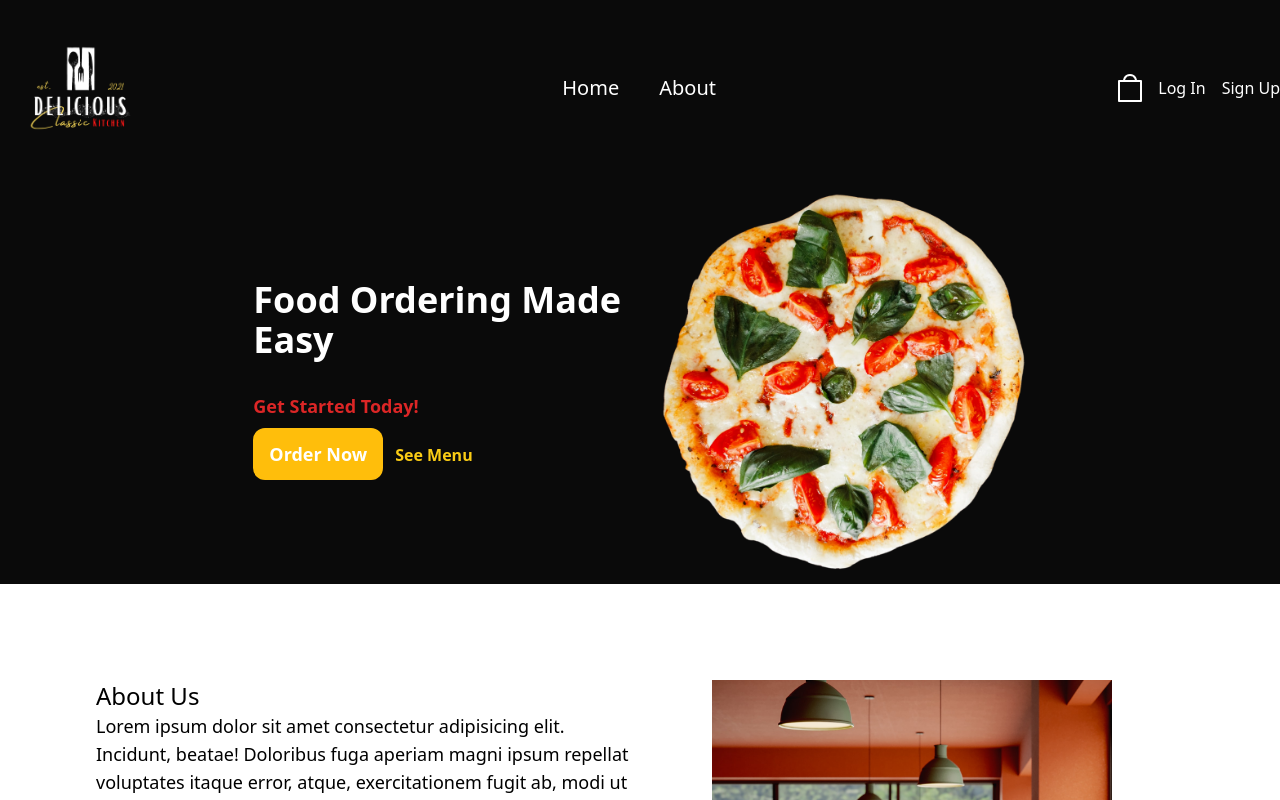
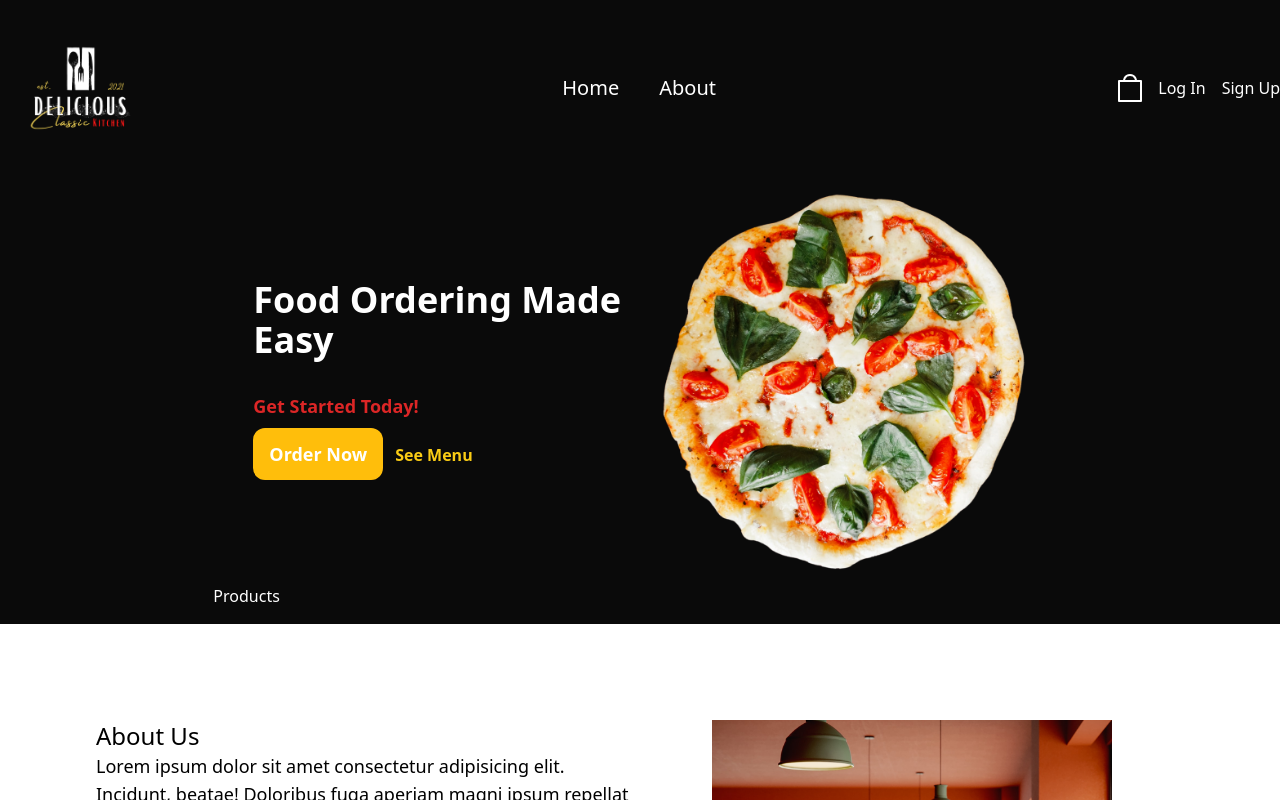
Before and after one commit to asssslay/food-ordering-app, a React (Create React App) app: page / in a window 1280 px wide. Shown: the top 800 px of the page. Built offline with nearby package versions, Linux system fonts and the light colour scheme; no server answers.

Commit message:
Product preview

```diff
--- a/package.json
+++ b/package.json
@@ -7,6 +7,7 @@
     "@testing-library/react": "^13.4.0",
     "@testing-library/user-event": "^13.5.0",
     "clsx": "^2.1.1",
+    "lodash": "^4.17.21",
     "react": "^18.3.1",
     "react-dom": "^18.3.1",
     "react-router-dom": "^6.26.2",
@@ -38,6 +39,7 @@
     ]
   },
   "devDependencies": {
+    "@babel/plugin-proposal-private-property-in-object": "^7.21.11",
     "tailwindcss": "^3.4.13"
   }
 }
--- a/src/App.css
+++ b/src/App.css
@@ -5,7 +5,7 @@
 }
 
 body {
-  overflow: hidden;
+  overflow: auto;
 }
 
 #root {
--- /dev/null
+++ b/src/components/ProductsPreview.jsx
@@ -0,0 +1,17 @@
+import React, { useState, useEffect } from "react";
+
+export const ProductsPreview = () => {
+  const [products, setProducts] = useState([]);
+
+  useEffect(() => {
+    fetch("http://localhost:8080/api/products")
+      .then((response) => response.json())
+      .then((data) => setProducts(data))
+      .catch((e) => console.log(e));
+  }, []);
+  return (
+    <div className="container mx-auto pb-4 w-2/3 text-white">
+      <h2>Products</h2>
+    </div>
+  );
+};
--- a/src/pages/Home/index.jsx
+++ b/src/pages/Home/index.jsx
@@ -1,10 +1,12 @@
 import { Banner } from "../../components/Banner";
 import { About } from "../../components/About";
+import { ProductsPreview } from "../../components/ProductsPreview";
 
 const Home = () => {
   return (
     <>
       <Banner />
+      <ProductsPreview />
       <About />
     </>
   );
```
Also changed, not shown: 2 other files (tests, documents, lock files or other folders).
